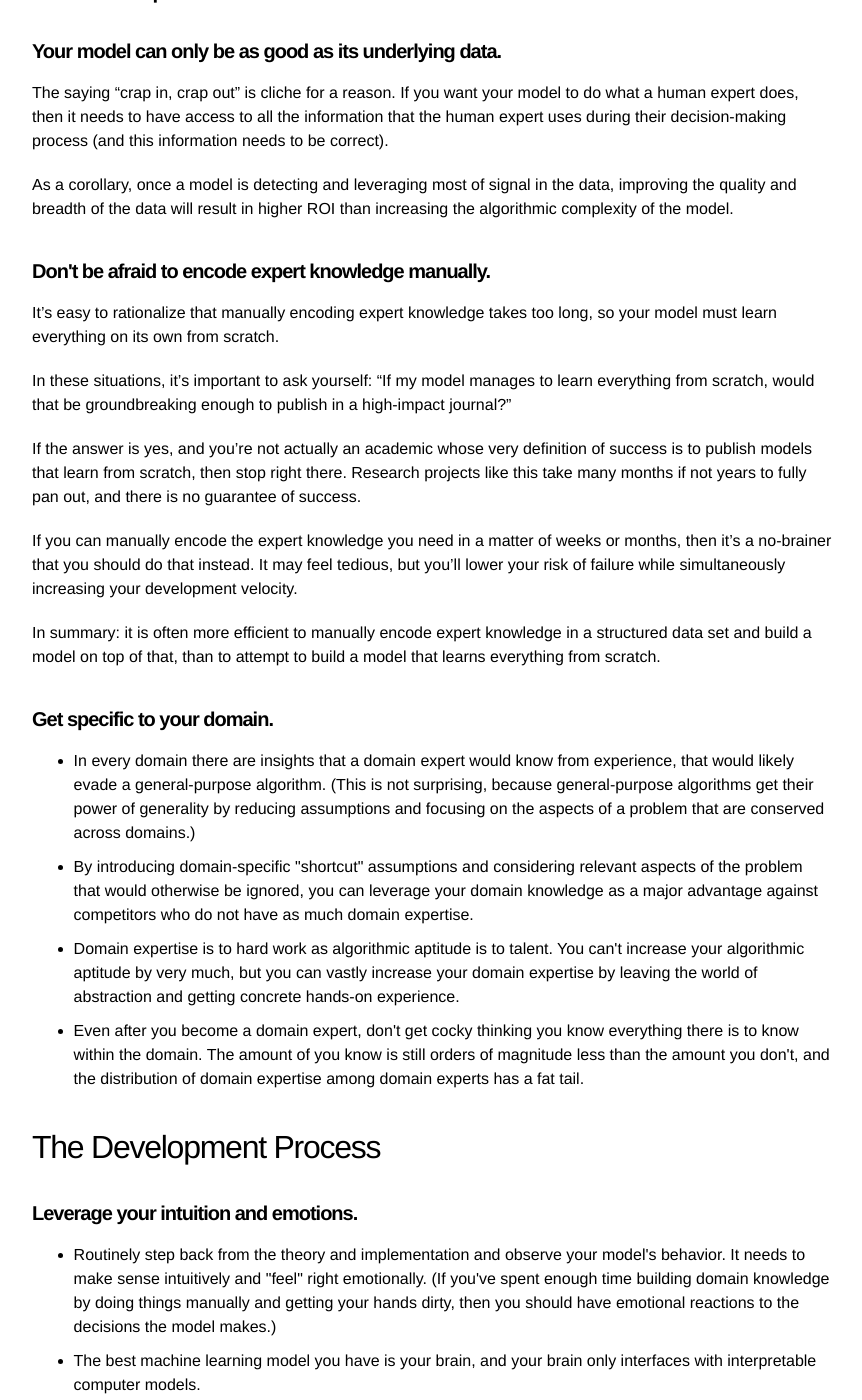
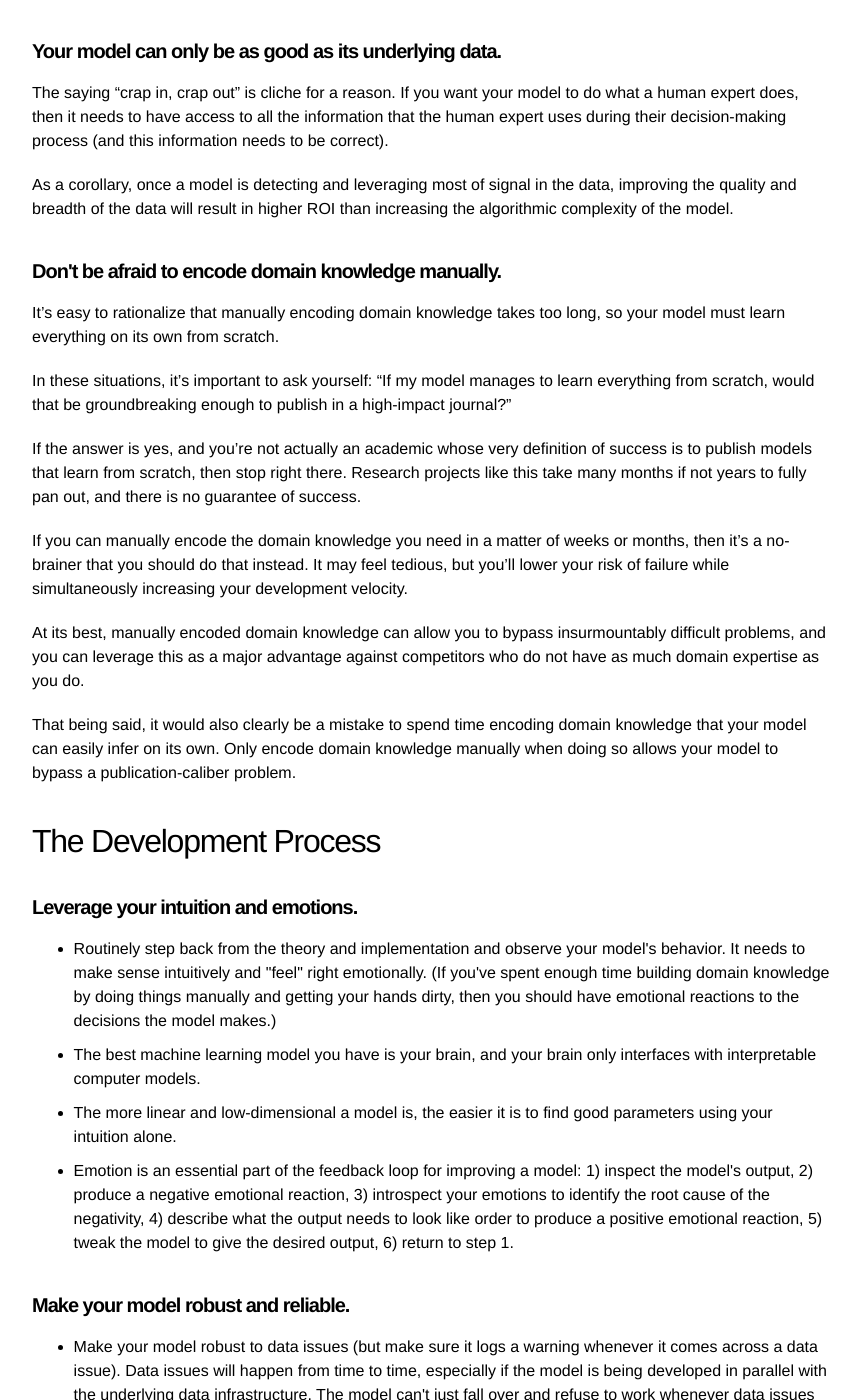
Before and after one commit to quantmonster/quantmonster.github.io, a Jekyll site: the page built from _posts/2022-09-07-modeling-tips.md, in a window 1280 px wide and 1400 px high, scrolled down 1611 px. Shown: the whole window, without its empty margins (208-1070 px from the left). Built offline with Jekyll 4.4.1, drawn with Linux system fonts in a browser that asks for light colours.

Commit message:
Update 2022-09-07-modeling-tips.md

```diff
--- a/_posts/2022-09-07-modeling-tips.md
+++ b/_posts/2022-09-07-modeling-tips.md
@@ -53,26 +53,20 @@ The saying "crap in, crap out" is cliche for a reason. If you want your model to
 
 As a corollary, once a model is detecting and leveraging most of signal in the data, improving the quality and breadth of the data will result in higher ROI than increasing the algorithmic complexity of the model.
 
-<h4><b>Don't be afraid to encode expert knowledge manually.</b></h4>
+<h4><b>Don't be afraid to encode domain knowledge manually.</b></h4>
 
-It's easy to rationalize that manually encoding expert knowledge takes too long, so your model must learn everything on its own from scratch.
+It's easy to rationalize that manually encoding domain knowledge takes too long, so your model must learn everything on its own from scratch.
 
 In these situations, it's important to ask yourself: "If my model manages to learn everything from scratch, would that be groundbreaking enough to publish in a high-impact journal?"
 
 If the answer is yes, and you're not actually an academic whose very definition of success is to publish models that learn from scratch, then stop right there. Research projects like this take many months if not years to fully pan out, and there is no guarantee of success.
 
-If you can manually encode the expert knowledge you need in a matter of weeks or months, then it's a no-brainer that you should do that instead. It may feel tedious, but you'll lower your risk of failure while simultaneously increasing your development velocity.
+If you can manually encode the domain knowledge you need in a matter of weeks or months, then it's a no-brainer that you should do that instead. It may feel tedious, but you'll lower your risk of failure while simultaneously increasing your development velocity.
 
-In summary: it is often more efficient to manually encode expert knowledge in a structured data set and build a model on top of that, than to attempt to build a model that learns everything from scratch.
+At its best, manually encoded domain knowledge can allow you to bypass insurmountably difficult problems, and you can leverage this as a major advantage against competitors who do not have as much domain expertise as you do.
 
+That being said, it would also clearly be a mistake to spend time encoding domain knowledge that your model can easily infer on its own. Only encode domain knowledge manually when doing so allows your model to bypass a publication-caliber problem.
 
-<h4><b>Get specific to your domain.</b></h4>
-<ul>
- <li>In every domain there are insights that a domain expert would know from experience, that would likely evade a general-purpose algorithm. (This is not surprising, because general-purpose algorithms get their power of generality by reducing assumptions and focusing on the aspects of a problem that are conserved across domains.)</li>
- <li>By introducing domain-specific "shortcut" assumptions and considering relevant aspects of the problem that would otherwise be ignored, you can leverage your domain knowledge as a major advantage against competitors who do not have as much domain expertise.</li>
- <li>Domain expertise is to hard work as algorithmic aptitude is to talent. You can't increase your algorithmic aptitude by very much, but you can vastly increase your domain expertise by leaving the world of abstraction and getting concrete hands-on experience.</li>
- <li>Even after you become a domain expert, don't get cocky thinking you know everything there is to know within the domain. The amount of you know is still orders of magnitude less than the amount you don't, and the distribution of domain expertise among domain experts has a fat tail.</li>
- </ul>
 
 <h2>The Development Process</h2>
 
```
Also changed, not shown: other parts of _posts/2022-09-07-modeling-tips.md (+1 -1 lines).
